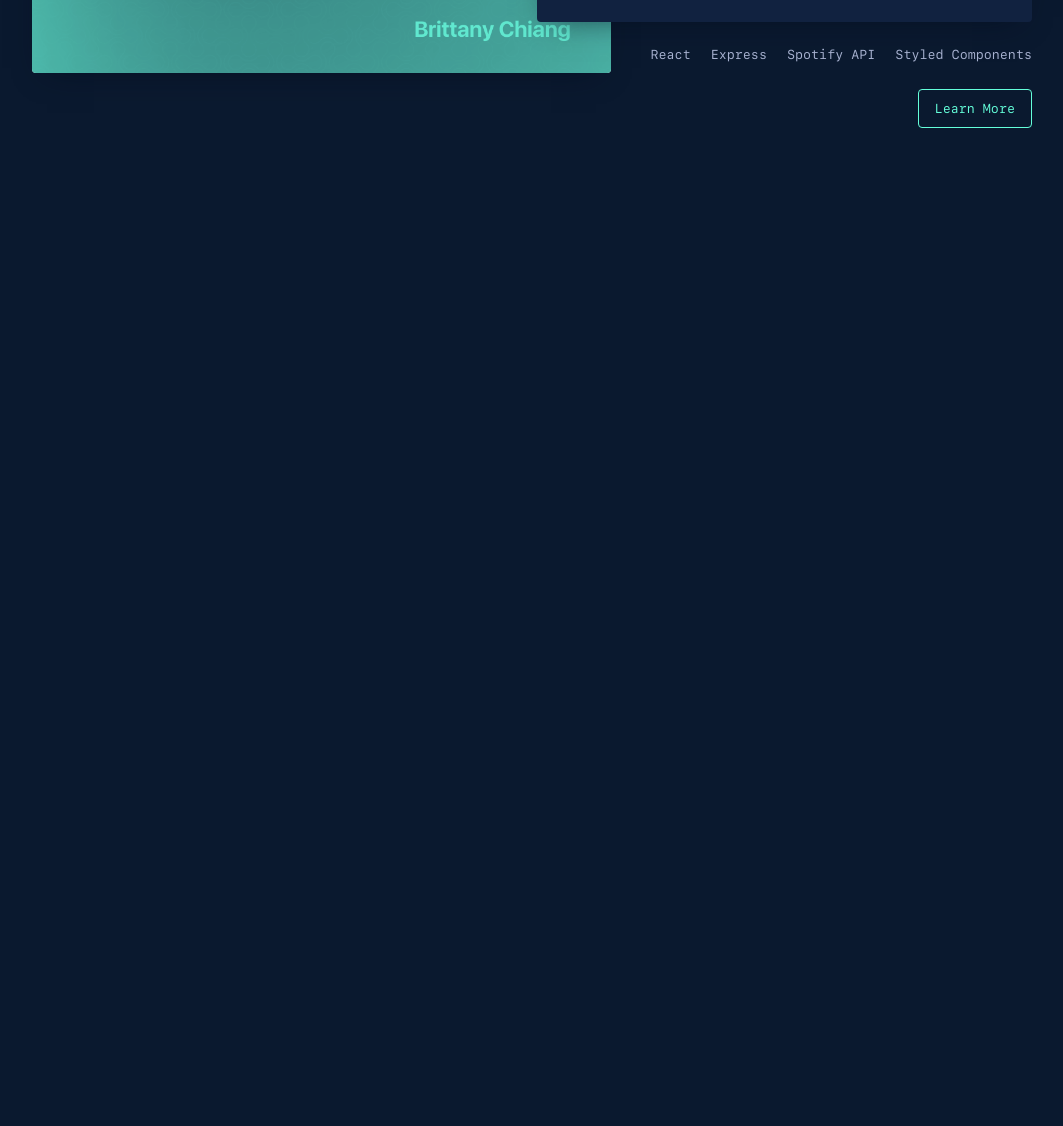
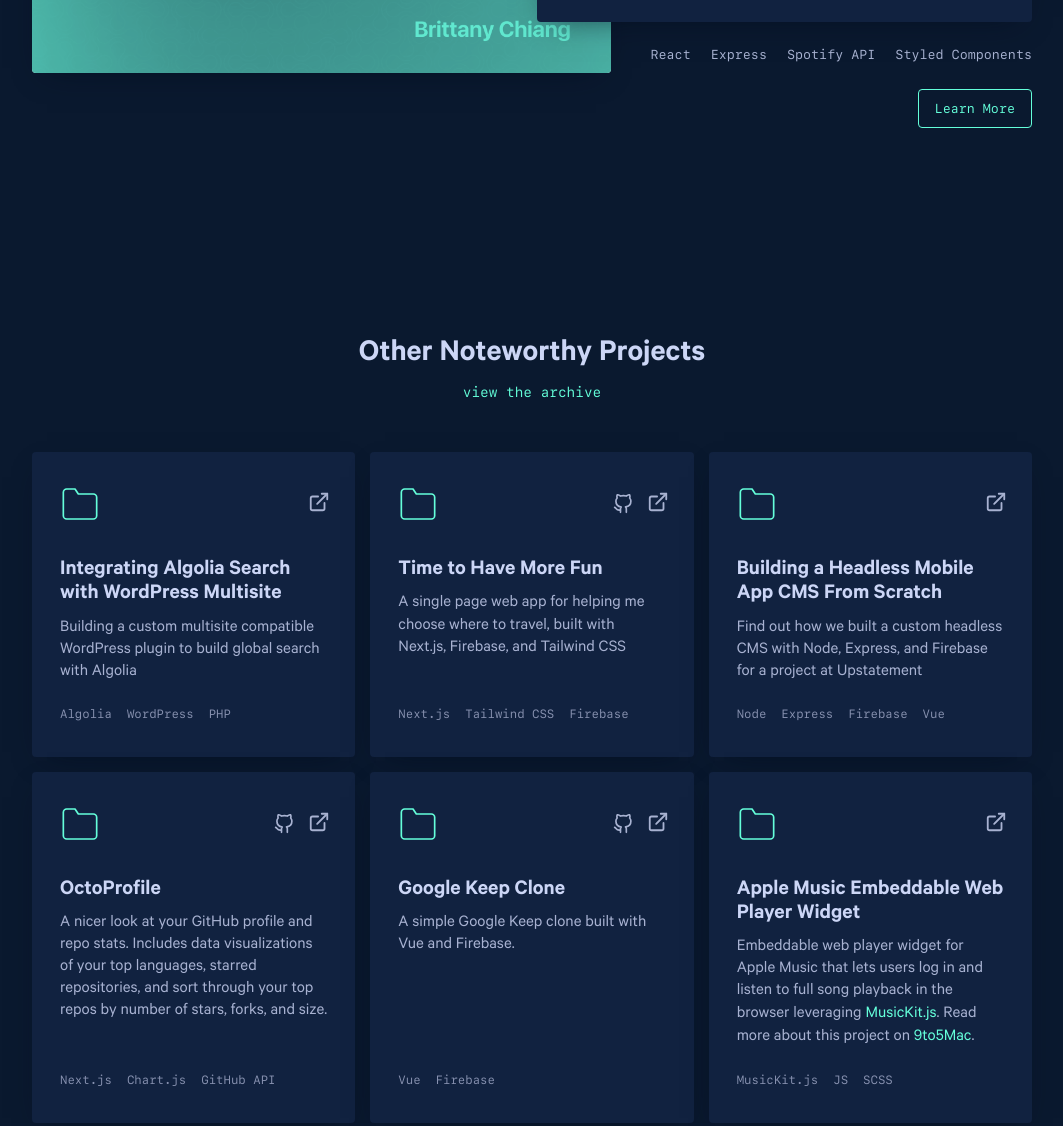
Before and after one commit to mathilde-lannes/mathilde-lannes.github.io, a Gatsby site: page / in a window 1280 px wide. Shown: the part 3625-4751 px from the top of the page, without its empty margins (108-1171 px from the left). Before the commit the page ends 3863 px from the top, so only its background shows below. Built offline with nearby package versions, Linux system fonts and the light colour scheme; Gatsby itself is replaced by a stand-in of ours.

Commit message:
Add "contact" section

```diff
--- /dev/null
+++ b/src/components/sections/Contact.tsx
@@ -0,0 +1,74 @@
+import React, {useEffect, useRef} from 'react';
+import styled from "styled-components";
+import {usePrefersReducedMotion} from "../../hooks";
+import sr from "../../utils/sr";
+import { srConfig, email } from '../../config';
+
+const StyledContactSection = styled.section`
+  max-width: 600px;
+  margin: 0 auto 100px;
+  text-align: center;
+
+  @media (max-width: 768px) {
+    margin: 0 auto 50px;
+  }
+
+  .overline {
+    display: block;
+    margin-bottom: 20px;
+    color: var(--green);
+    font-family: var(--font-mono);
+    font-size: var(--fz-md);
+    font-weight: 400;
+
+    &:before {
+      bottom: 0;
+      font-size: var(--fz-sm);
+    }
+
+    &:after {
+      display: none;
+    }
+  }
+
+  .title {
+    font-size: clamp(40px, 5vw, 60px);
+  }
+
+  .email-link {
+    ${({ theme }) => theme.mixins.bigButton};
+    margin-top: 50px;
+  }
+`;
+
+const Contact = () => {
+    const revealContainer = useRef(null);
+    const prefersReducedMotion = usePrefersReducedMotion();
+
+    useEffect(() => {
+        if (prefersReducedMotion) {
+            return;
+        }
+
+        sr.reveal(revealContainer.current, srConfig());
+    }, []);
+
+    return (
+        <StyledContactSection id="contact" ref={revealContainer}>
+            <h2 className="numbered-heading overline">What’s Next?</h2>
+
+            <h2 className="title">Get In Touch</h2>
+
+            <p>
+                Although I’m not currently looking for any new opportunities, my inbox is always open.
+                Whether you have a question or just want to say hi, I’ll try my best to get back to you!
+            </p>
+
+            <a className="email-link" href={`mailto:${email}`}>
+                Say Hello
+            </a>
+        </StyledContactSection>
+    );
+};
+
+export default Contact;
--- /dev/null
+++ b/src/components/sections/Projects.tsx
@@ -0,0 +1,309 @@
+import React, {useEffect, useRef, useState} from 'react';
+import styled from "styled-components";
+import {usePrefersReducedMotion} from "../../hooks";
+import {graphql, Link, useStaticQuery} from "gatsby";
+import sr from "../../utils/sr";
+import { srConfig } from '../../config';
+import {Icon} from "../icons";
+import { TransitionGroup, CSSTransition } from "react-transition-group";
+
+const StyledProjectsSection = styled.section`
+  display: flex;
+  flex-direction: column;
+  align-items: center;
+
+  h2 {
+    font-size: clamp(24px, 5vw, var(--fz-heading));
+  }
+
+  .archive-link {
+    font-family: var(--font-mono);
+    font-size: var(--fz-sm);
+    &:after {
+      bottom: 0.1em;
+    }
+  }
+
+  .projects-grid {
+    ${({ theme }) => theme.mixins.resetList};
+    display: grid;
+    grid-template-columns: repeat(auto-fill, minmax(300px, 1fr));
+    grid-gap: 15px;
+    position: relative;
+    margin-top: 50px;
+
+    @media (max-width: 1080px) {
+      grid-template-columns: repeat(auto-fill, minmax(250px, 1fr));
+    }
+  }
+
+  .more-button {
+    ${({ theme }) => theme.mixins.button};
+    margin: 80px auto 0;
+  }
+`;
+
+const StyledProject = styled.li`
+  position: relative;
+  cursor: default;
+  transition: var(--transition);
+
+  @media (prefers-reduced-motion: no-preference) {
+    &:hover,
+    &:focus-within {
+      .project-inner {
+        transform: translateY(-7px);
+      }
+    }
+  }
+
+  a {
+    position: relative;
+    z-index: 1;
+  }
+
+  .project-inner {
+    ${({ theme }) => theme.mixins.boxShadow};
+    ${({ theme }) => theme.mixins.flexBetween};
+    flex-direction: column;
+    align-items: flex-start;
+    position: relative;
+    height: 100%;
+    padding: 2rem 1.75rem;
+    border-radius: var(--border-radius);
+    background-color: var(--light-navy);
+    transition: var(--transition);
+    overflow: auto;
+  }
+
+  .project-top {
+    ${({ theme }) => theme.mixins.flexBetween};
+    margin-bottom: 35px;
+
+    .folder {
+      color: var(--green);
+      svg {
+        width: 40px;
+        height: 40px;
+      }
+    }
+
+    .project-links {
+      display: flex;
+      align-items: center;
+      margin-right: -10px;
+      color: var(--light-slate);
+
+      a {
+        ${({ theme }) => theme.mixins.flexCenter};
+        padding: 5px 7px;
+
+        &.external {
+          svg {
+            width: 22px;
+            height: 22px;
+            margin-top: -4px;
+          }
+        }
+
+        svg {
+          width: 20px;
+          height: 20px;
+        }
+      }
+    }
+  }
+
+  .project-title {
+    margin: 0 0 10px;
+    color: var(--lightest-slate);
+    font-size: var(--fz-xxl);
+
+    a {
+      position: static;
+
+      &:before {
+        content: '';
+        display: block;
+        position: absolute;
+        z-index: 0;
+        width: 100%;
+        height: 100%;
+        top: 0;
+        left: 0;
+      }
+    }
+  }
+
+  .project-description {
+    color: var(--light-slate);
+    font-size: 17px;
+
+    a {
+      ${({ theme }) => theme.mixins.inlineLink};
+    }
+  }
+
+  .project-tech-list {
+    display: flex;
+    align-items: flex-end;
+    flex-grow: 1;
+    flex-wrap: wrap;
+    padding: 0;
+    margin: 20px 0 0 0;
+    list-style: none;
+
+    li {
+      font-family: var(--font-mono);
+      font-size: var(--fz-xxs);
+      line-height: 1.75;
+
+      &:not(:last-of-type) {
+        margin-right: 15px;
+      }
+    }
+  }
+`;
+
+const Projects = () => {
+    const data = useStaticQuery(graphql`
+    query {
+      projects: allMarkdownRemark(
+        filter: {fileAbsolutePath: {regex: "/content/projects/"}, frontmatter: {showInProjects: {ne: false}}}
+        sort: {frontmatter: {date: DESC}}
+      ) {
+        edges {
+          node {
+            frontmatter {
+              title
+              tech
+              github
+              external
+            }
+            html
+          }
+        }
+      }
+    }
+  `);
+
+    const [showMore, setShowMore] = useState(false);
+    const revealTitle = useRef(null);
+    const revealArchiveLink = useRef(null);
+    const revealProjects = useRef([]);
+    const prefersReducedMotion = usePrefersReducedMotion();
+
+    useEffect(() => {
+        if (prefersReducedMotion) {
+            return;
+        }
+
+        sr.reveal(revealTitle.current, srConfig());
+        sr.reveal(revealArchiveLink.current, srConfig());
+        revealProjects.current.forEach((ref, i) => sr.reveal(ref, srConfig(i * 100)));
+    }, []);
+
+    const GRID_LIMIT = 6;
+    const projects = data.projects.edges.filter(({ node }) => node);
+    const firstSix = projects.slice(0, GRID_LIMIT);
+    const projectsToShow = showMore ? projects : firstSix;
+
+    const projectInner = node => {
+        const { frontmatter, html } = node;
+        const { github, external, title, tech } = frontmatter;
+
+        return (
+            <div className="project-inner">
+                <header>
+                    <div className="project-top">
+                        <div className="folder">
+                            <Icon name="Folder" />
+                        </div>
+                        <div className="project-links">
+                            {github && (
+                                <a href={github} aria-label="GitHub Link" target="_blank" rel="noreferrer">
+                                    <Icon name="GitHub" />
+                                </a>
+                            )}
+                            {external && (
+                                <a
+                                    href={external}
+                                    aria-label="External Link"
+                                    className="external"
+                                    target="_blank"
+                                    rel="noreferrer">
+                                    <Icon name="External" />
+                                </a>
+                            )}
+                        </div>
+                    </div>
+
+                    <h3 className="project-title">
+                        <a href={external} target="_blank" rel="noreferrer">
+                            {title}
+                        </a>
+                    </h3>
+
+                    <div className="project-description" dangerouslySetInnerHTML={{ __html: html }} />
+                </header>
+
+                <footer>
+                    {tech && (
+                        <ul className="project-tech-list">
+                            {tech.map((tech, i) => (
+                                <li key={i}>{tech}</li>
+                            ))}
+                        </ul>
+                    )}
+                </footer>
+            </div>
+        );
+    };
+
+    return (
+        <StyledProjectsSection>
+            <h2 ref={revealTitle}>Other Noteworthy Projects</h2>
+
+            <Link className="inline-link archive-link" to="/archive" ref={revealArchiveLink}>
+                view the archive
+            </Link>
+
+            <ul className="projects-grid">
+                {prefersReducedMotion ? (
+                    <>
+                        {projectsToShow &&
+                            projectsToShow.map(({ node }, i) => (
+                                <StyledProject key={i}>{projectInner(node)}</StyledProject>
+                            ))}
+                    </>
+                ) : (
+                    <TransitionGroup component={null}>
+                        {projectsToShow &&
+                            projectsToShow.map(({ node }, i) => (
+                                <CSSTransition
+                                    key={i}
+                                    classNames="fadeup"
+                                    timeout={i >= GRID_LIMIT ? (i - GRID_LIMIT) * 300 : 300}
+                                    exit={false}>
+                                    <StyledProject
+                                        key={i}
+                                        ref={el => (revealProjects.current[i] = el)}
+                                        style={{
+                                            transitionDelay: `${i >= GRID_LIMIT ? (i - GRID_LIMIT) * 100 : 0}ms`,
+                                        }}>
+                                        {projectInner(node)}
+                                    </StyledProject>
+                                </CSSTransition>
+                            ))}
+                    </TransitionGroup>
+                )}
+            </ul>
+
+            <button className="more-button" onClick={() => setShowMore(!showMore)}>
+                Show {showMore ? 'Less' : 'More'}
+            </button>
+        </StyledProjectsSection>
+    );
+};
+
+export default Projects;
--- a/src/pages/index.tsx
+++ b/src/pages/index.tsx
@@ -5,6 +5,8 @@ import Hero from "../components/sections/Hero";
 import About from "../components/sections/About";
 import Jobs from "../components/sections/Jobs";
 import Featured from "../components/sections/Featured";
+import Projects from "../components/sections/Projects";
+import Contact from "../components/sections/Contact";
 
 const IndexPage: React.FC<PageProps> = ({ location }) => {
   return (
@@ -13,6 +15,8 @@ const IndexPage: React.FC<PageProps> = ({ location }) => {
         <About />
         <Jobs />
         <Featured />
+        <Projects />
+        <Contact />
     </Layout>
   )
 }
```
Also changed, not shown: src/pages/archive.tsx (added, +267 -0 lines).
